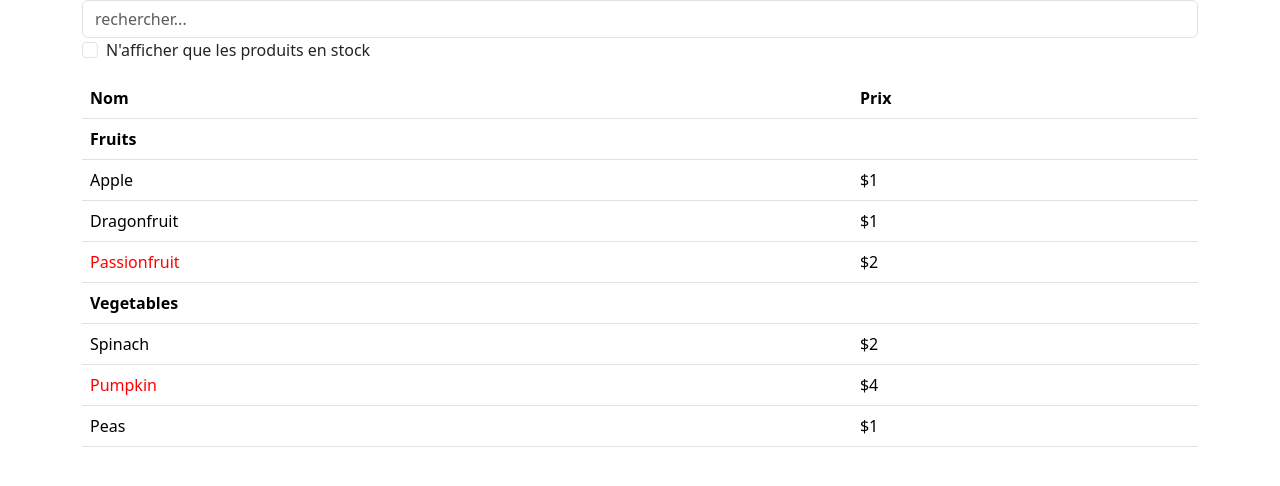
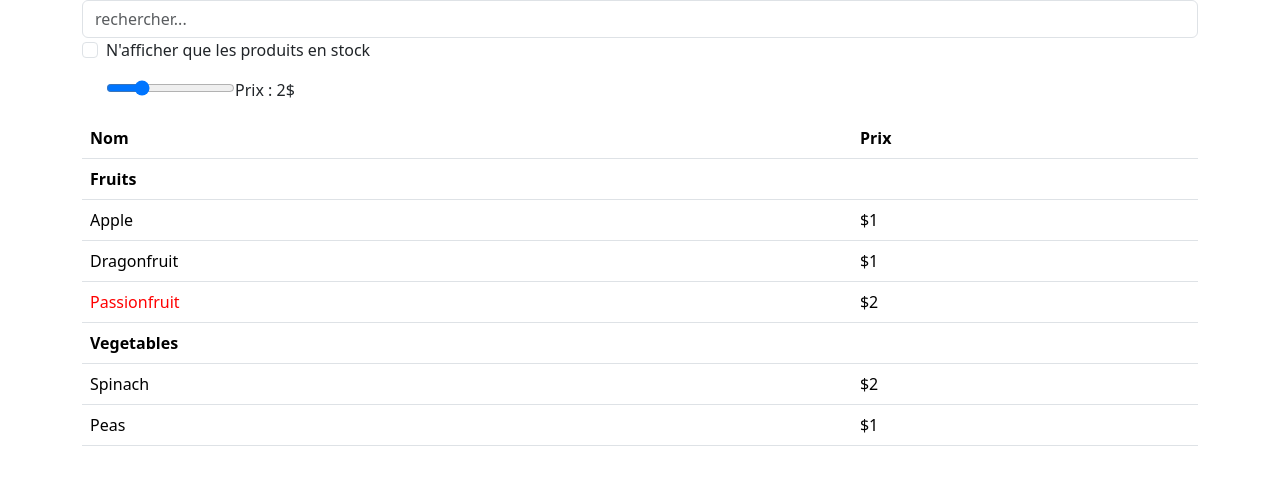
Before and after one commit to k-cpa/ReactCourse, a React (Vite) app: page / in a window 1280 px wide. Shown: the top 486 px of the page. Built offline with nearby package versions, Linux system fonts and the light colour scheme.

Commit message:
input range - filtre prix

```diff
--- a/src/App.jsx
+++ b/src/App.jsx
@@ -225,6 +225,7 @@ const todos = [
 // Creation d'une liste de produits
 import {Input} from "./components/forms/Input.jsx";
 import {Checkbox} from "./components/forms/Checkbox.jsx";
+import {Range} from "./components/forms/Range.jsx";
 import {ProductCategoryRow} from "./components/products/ProductCategoryRow.jsx";
 import { ProductRow } from "./components/products/ProductRow.jsx"
 
@@ -241,13 +242,22 @@ function App() {
 
   const [showStockedOnly, setShowStockedOnly] = useState(false)
   const [search, setSearch] = useState('')
+  const [showPrice, setShowPrice] = useState(2)
   const visibleProducts = PRODUCTS.filter(product => {
+      console.log('prix produit:', product.price, 'prix filtre:', showPrice);
+
     if (showStockedOnly && !product.stocked) {
       return false
     }
     if (search && !product.name.toLowerCase().includes(search.toLowerCase())) {
       return false
     }
+    const priceNumber = Number(product.price.replace(/\$/g, ''));
+
+    if (showPrice < priceNumber) {
+      return false
+    }
+
     return true
   })
 
@@ -258,9 +268,14 @@ function App() {
       showStockedOnly={showStockedOnly}
       onStockedOnlyChange={setShowStockedOnly}
     />
+    <PriceBar
+      price = {showPrice}
+      onPriceChange = {setShowPrice}
+    />
     <ProductTable
       products = {visibleProducts}
     />
+
   </div>
 }
 
@@ -283,7 +298,18 @@ function SearchBar({showStockedOnly, onStockedOnlyChange, search, onSearchChange
   </div>
 }
 
-function ProductTable ({products, showStockedOnly}) {
+function PriceBar({price, onPriceChange}) {
+  return <div className="mb-3">
+    <Range
+      value = {price}
+      onChange = {onPriceChange}
+      label = {'Prix :' + ' ' + price + '$'}
+    />
+  </div>
+}
+
+
+function ProductTable ({products}) {
 
   const rows = []
     let lastCategory = null
--- /dev/null
+++ b/src/components/forms/Range.jsx
@@ -0,0 +1,11 @@
+export function Range ({label, onChange, value}) {
+    return <div className="form-check">
+        <input
+        type="range"
+        min={1} max={5}
+        value = {value}
+        onChange = {(e) => onChange(Number(e.target.value))}
+        />
+        <label className="form-check-label">{label}</label>
+    </div>
+}
```
